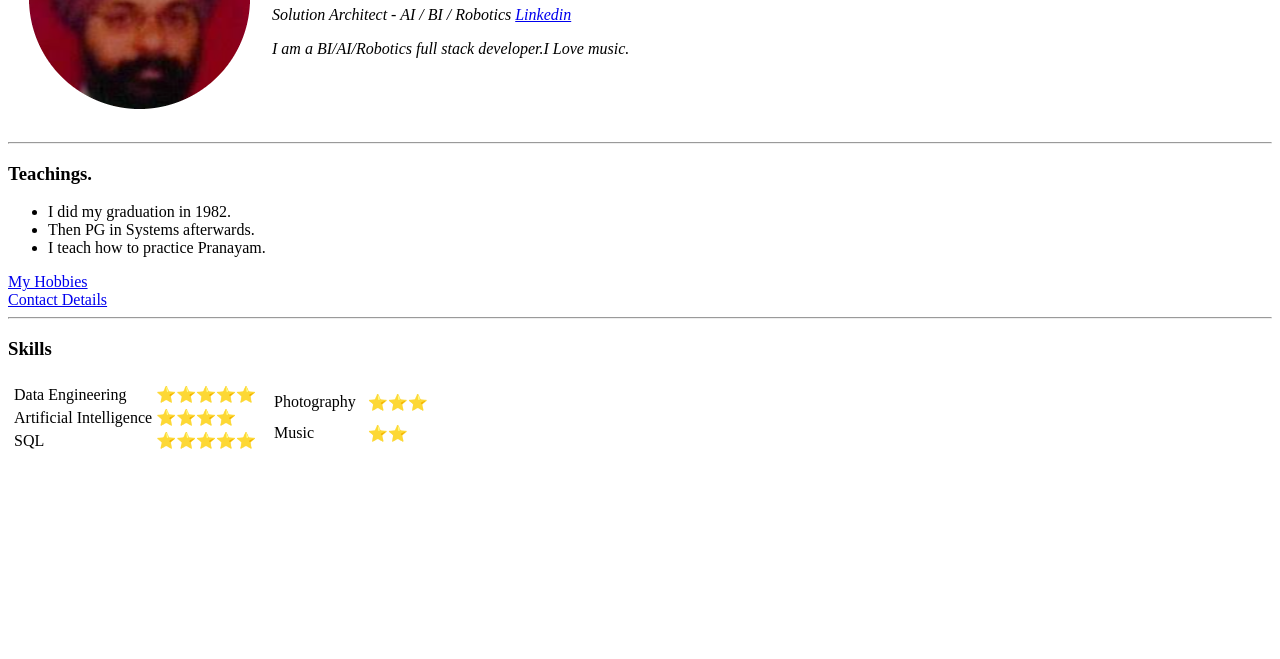
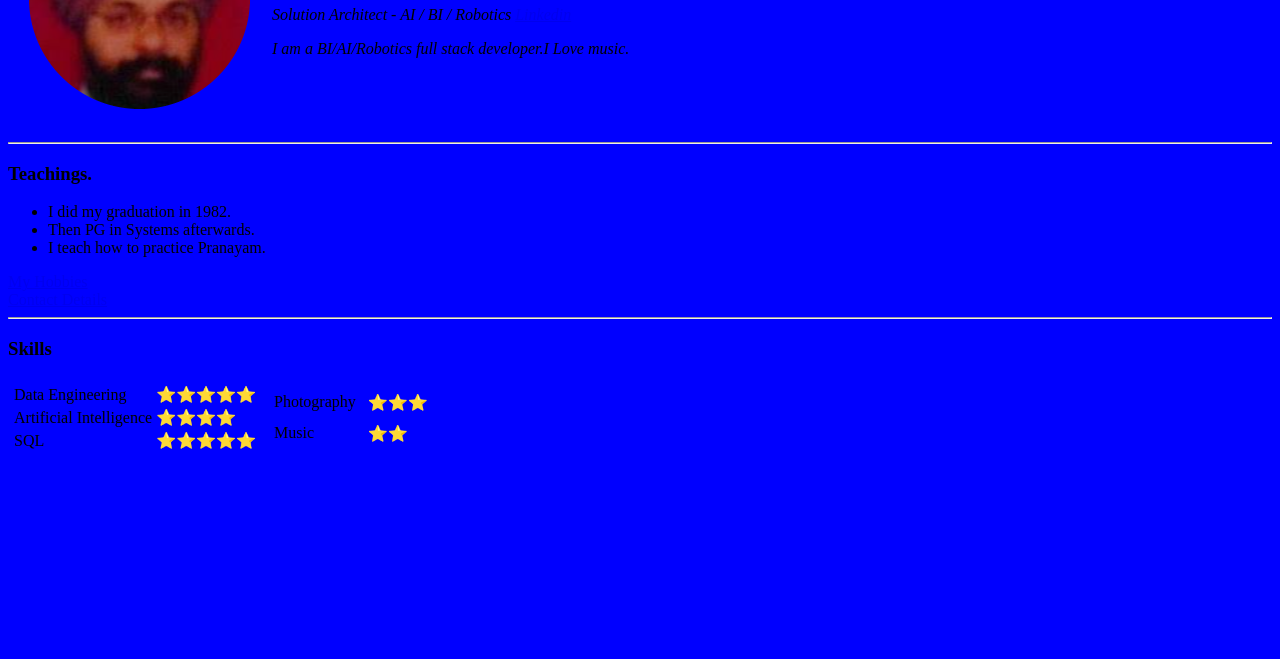
Before and after one commit to jogendraKhalsa/cv, a plain HTML site: page index.html in a window 1280 px wide. Shown: the part 141-800 px from the top of the page. Drawn offline with Linux system fonts and the light colour scheme.

Commit message:
Update index.html

```diff
--- a/index.html
+++ b/index.html
@@ -7,7 +7,7 @@
   <title> Jogendra's Personal Site</title>
 </head>
 
-<body style="background-color=blue;">
+<body style="background-color:blue;">
   <table cellspacing="20">
     <td>
   <img src="mySelf-modified.png" alt="Jogendra Singh Khalsa">
```
